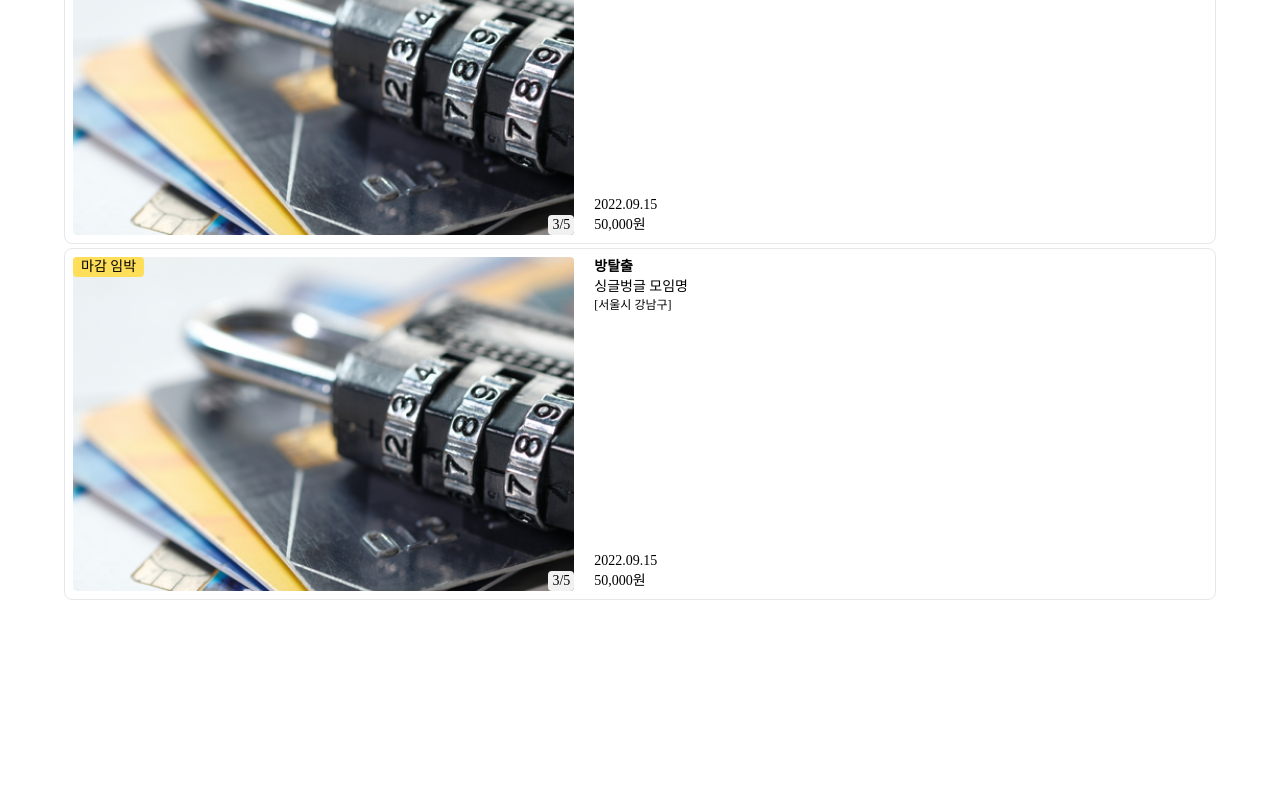
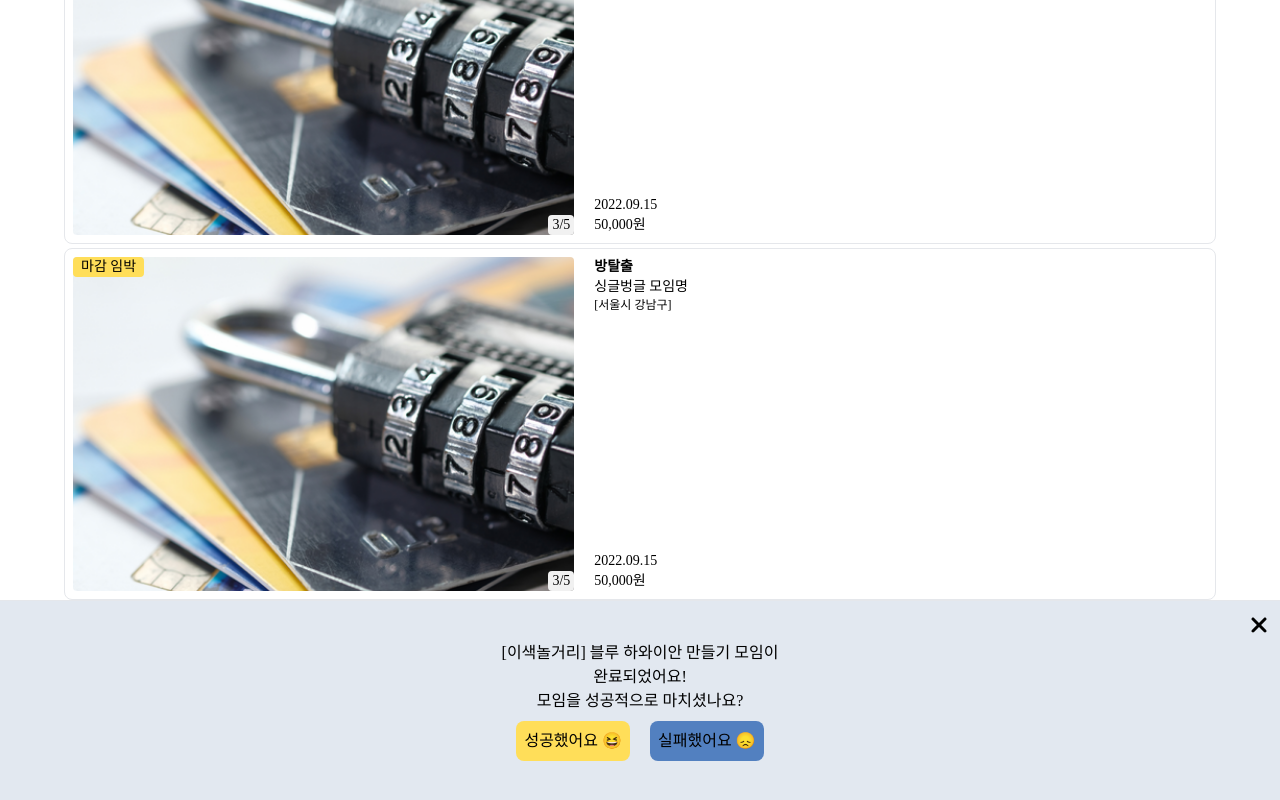
Before and after one commit to heua717/sgbg, a React (Create React App) app in the folder frontend/: page / in a window 1280 px wide. Shown: the part 1377-2177 px from the top of the page. Before the commit the page ends 1977 px from the top, so only its background shows below. Built offline with nearby package versions, Linux system fonts and the light colour scheme; a web font is replaced by a local one.

Commit message:
[S07P22A707-134] feat:add meeting review modal markup

```diff
--- /dev/null
+++ b/frontend/src/components/modals/MeetingReviewModal.tsx
@@ -0,0 +1,26 @@
+import { faXmark } from "@fortawesome/free-solid-svg-icons";
+import { FontAwesomeIcon } from "@fortawesome/react-fontawesome";
+const MeetingReviewModal = () => {
+  return (
+    <div className="z-50 w-full h-[25vh] flex flex-col bg-slate-200 border-t p-2 ">
+      {/* 닫기 버튼 */}
+      <div className="flex justify-end">
+        <FontAwesomeIcon className="text-2xl m-1" icon={faXmark} />
+      </div>
+
+      {/* 멘트 */}
+      <div className="flex flex-col justify-center items-center">
+        <span>{`[이색놀거리] 블루 하와이안 만들기 모임이`}</span>
+        <span>{`완료되었어요!`} </span>
+        <span>{`모임을 성공적으로 마치셨나요?`}</span>
+      </div>
+      {/* 성공여부 버튼 */}
+      <div className="mt-2 mx-auto">
+        <button className="bg-yellow-100 rounded-lg p-2 mr-5">성공했어요 😆</button>
+        <button className="bg-blue-200 rounded-lg p-2">실패했어요 😞</button>
+      </div>
+    </div>
+  );
+};
+
+export default MeetingReviewModal;
--- a/frontend/src/pages/Main.tsx
+++ b/frontend/src/pages/Main.tsx
@@ -2,26 +2,36 @@ import CategoriesBar from "../components/bars/CategoriesBar";
 import FilterBar from "../components/bars/FilterBar";
 import BtnCreateRoom from "../components/buttons/BtnCreateRoom";
 import MeetingCard from "../components/cards/MeetingCard";
+import MeetingReviewModal from "../components/modals/MeetingReviewModal";
 const Main = () => {
   let list = [0, 0, 0, 0, 0];
   return (
     <div>
       {/* 로고 */}
       <div className="w-full h-20 my-3">
-        <img className="max-h-20 m-auto" src={process.env.PUBLIC_URL + `/img/sgbg-logo.png`} alt="SgBg 로고"/>
+        <img
+          className="max-h-20 m-auto"
+          src={process.env.PUBLIC_URL + `/img/sgbg-logo.png`}
+          alt="SgBg 로고"
+        />
       </div>
       {/* 카테고리 */}
       <CategoriesBar />
       {/* 필터바 */}
-      <FilterBar/>
+      <FilterBar />
       {/* 모임리스트 */}
       <div className="w-per90 m-auto grid grid-cols-1 gap-1">
-        {
-          list.map(() => <MeetingCard></MeetingCard>)
-        }
+        {list.map(() => (
+          <MeetingCard></MeetingCard>
+        ))}
       </div>
+
       {/* 모임버튼 */}
-      <BtnCreateRoom/>
+      <div>
+        <BtnCreateRoom />
+      </div>
+
+      <MeetingReviewModal />
     </div>
   );
 };
```
